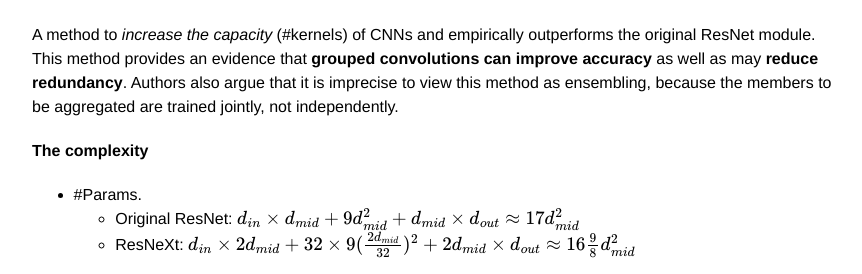
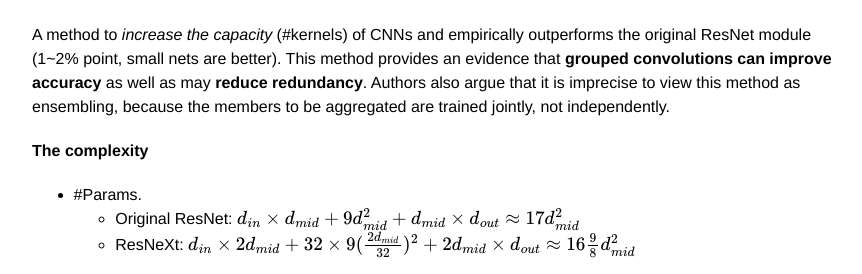
Before and after one commit to kyuusaku/kyuusaku.github.io, a Jekyll site: the page built from cnn_cookbooks/resnext.md, in a window 1280 px wide and 900 px high, scrolled down 385 px, cut to the strip 234-508 px from the top of the window. Shown: the whole strip, without its empty margins (208-1070 px from the left). Built offline with Jekyll 4.4.1, drawn with Linux system fonts in a browser that asks for light colours; formulas are drawn with MathJax 3.

Commit message:
finish resnetxt

```diff
--- a/cnn_cookbooks/resnext.md
+++ b/cnn_cookbooks/resnext.md
@@ -13,7 +13,7 @@ permalink: /resnext/
 <img src="http://othl3wan7.bkt.clouddn.com/resnext_mainidea.png" height="331" width="559" >
 </div>
 
-A method to *increase the capacity* (#kernels) of CNNs and empirically outperforms the original ResNet module. This method provides an evidence that **grouped convolutions can improve accuracy** as well as may **reduce redundancy**. Authors also argue that it is imprecise to view this method as ensembling, because the members to be aggregated are trained jointly, not independently.
+A method to *increase the capacity* (#kernels) of CNNs and empirically outperforms the original ResNet module (1~2% point, small nets are better). This method provides an evidence that **grouped convolutions can improve accuracy** as well as may **reduce redundancy**. Authors also argue that it is imprecise to view this method as ensembling, because the members to be aggregated are trained jointly, not independently.
 
 **The complexity**
 
```
